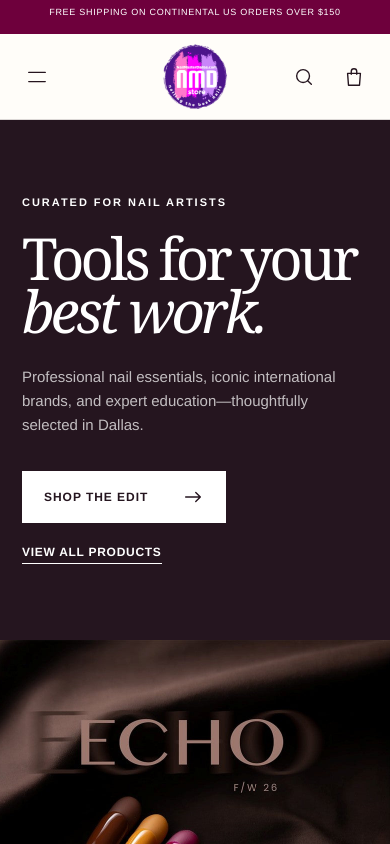
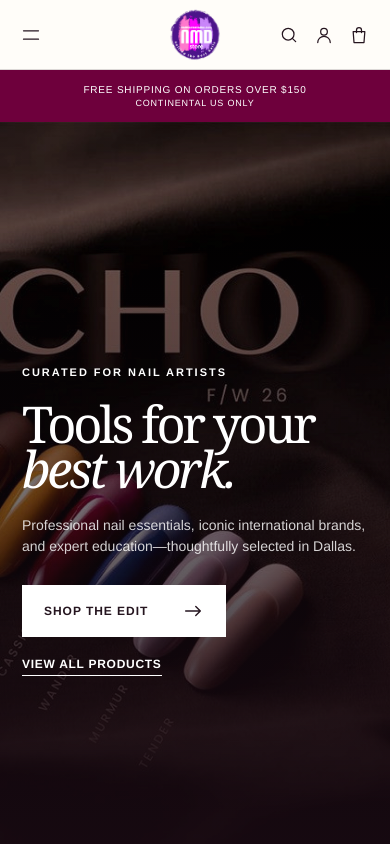
Before and after one commit to Go-Execution/nail-master-dallas, a Next.js app: page / in a window 390 px wide. Shown: the top 844 px of the page. Built offline with nearby package versions, Linux system fonts and the light colour scheme.

Commit message:
Match Young Nails mobile responsive behavior

```diff
--- a/src/app/globals.css
+++ b/src/app/globals.css
@@ -22,6 +22,7 @@ svg { width: 22px; height: 22px; fill: none; stroke: currentColor; stroke-lineca
 
 .announcement { min-height: 34px; padding: 7px 3.2vw; display: flex; justify-content: center; position: relative; gap: 16px; color: white; background: var(--wine); font-size: 11px; letter-spacing: .08em; text-transform: uppercase; }
 .announcement p { margin: 0; }
+.announcement p span::before { content: " · "; }
 .announcement a { position: absolute; right: 3.2vw; border-bottom: 1px solid rgba(255,255,255,.55); }
 .site-header { height: 112px; padding: 0 3.2vw; display: flex; align-items: center; border-bottom: 1px solid var(--line); background: rgba(255,253,249,.97); position: sticky; top: 0; z-index: 40; transition: height .4s cubic-bezier(.2,.7,.2,1), box-shadow .4s ease, background .4s ease; animation: header-in .65s both; }
 .site-header.is-scrolled { height: 82px; box-shadow: 0 10px 35px rgba(37,21,31,.08); background: rgba(255,253,249,.94); backdrop-filter: blur(14px); }
@@ -190,10 +191,11 @@ footer { padding: 74px 4vw 25px; color: white; background: var(--ink); }
 @media (max-width: 1050px) {
   .desktop-nav { display: none; }
   .mobile-only { display: grid; }
-  .site-header { height: 86px; display: flex; justify-content: space-between; }
-  .brand img { width: 70px; height: 70px; }
+  .site-header { height: 76px; display: flex; justify-content: space-between; }
+  .site-header.is-scrolled { height: 68px; }
+  .brand img { width: 58px; height: 58px; }
+  .site-header.is-scrolled .brand img { width: 52px; height: 52px; }
   .header-actions { position: static; }
-  .desktop-only { display: none; }
   .hero { grid-template-columns: 1fr; }
   .hero-copy { min-height: 590px; }
   .hero-visual { min-height: 560px; }
@@ -205,23 +207,34 @@ footer { padding: 74px 4vw 25px; color: white; background: var(--ink); }
 }
 
 @media (max-width: 700px) {
-  .announcement { justify-content: center; text-align: center; font-size: 9px; }
+  .announcement { min-height: 52px; padding: 9px 18px 8px; align-items: center; justify-content: center; text-align: center; font-size: 10px; line-height: 1.2; }
+  .announcement p span { display: block; margin-top: 2px; font-size: 9px; }
+  .announcement p span::before { content: ""; }
   .announcement a { display: none; }
-  .site-header { padding: 0 18px; }
-  .hero-copy { min-height: 520px; padding: 66px 22px; }
-  .hero h1 { font-size: 58px; }
-  .hero-intro { margin: 28px 0 34px; font-size: 15px; }
-  .button-row { align-items: flex-start; flex-direction: column; gap: 22px; }
-  .hero-visual { min-height: 390px; }
-  .hero-visual img { object-position: 55% center; }
-  .section { padding: 84px 18px; }
+  .site-header { height: 70px; padding: 0 14px; }
+  .site-header.is-scrolled { height: 64px; }
+  .site-header .icon-button { width: 34px; height: 34px; }
+  .site-header .icon-button svg { width: 20px; height: 20px; }
+  .header-actions { gap: 1px; }
+  .brand img { width: 54px; height: 54px; }
+  .site-header.is-scrolled .brand img { width: 48px; height: 48px; }
+  .hero { min-height: 620px; height: calc(100svh - 122px); max-height: 760px; display: block; position: relative; isolation: isolate; overflow: hidden; }
+  .hero::after { content: ""; position: absolute; inset: 0; z-index: 1; background: linear-gradient(180deg, rgba(24,10,18,.04) 14%, rgba(24,10,18,.38) 52%, rgba(24,10,18,.92) 100%); pointer-events: none; }
+  .hero-copy { min-height: 100%; height: 100%; padding: 108px 22px 32px; position: relative; z-index: 2; justify-content: center; }
+  .hero h1 { font-size: clamp(48px, 13vw, 58px); line-height: .88; }
+  .hero-intro { max-width: 370px; margin: 24px 0 28px; color: rgba(255,255,255,.82); font-size: 14px; line-height: 1.5; }
+  .button-row { width: 100%; align-items: flex-start; flex-direction: row; flex-wrap: wrap; gap: 20px; }
+  .hero-visual { min-height: 0; position: absolute; inset: 0; z-index: 0; }
+  .hero-visual img { object-position: 59% center; filter: brightness(.68); }
+  .hero-tag { display: none; }
+  .section { padding: 76px 18px; }
   .section-heading { align-items: flex-start; flex-direction: column; margin-bottom: 36px; }
-  .section-heading h2 { font-size: 48px; }
+  .section-heading h2 { font-size: clamp(43px, 12vw, 54px); line-height: .94; }
   .section-heading > p, .category-heading-side > p { font-size: 14px; }
   .category-heading-side { width: 100%; align-items: flex-end; justify-content: space-between; gap: 18px; }
   .slider-controls button { width: 42px; height: 42px; }
   .category-grid { margin-right: -18px; padding-right: 18px; }
-  .category-card { flex-basis: 79vw; min-width: 79vw; height: 455px; }
+  .category-card { flex-basis: 82vw; min-width: 82vw; height: 445px; }
   .product-section { padding-left: 0; padding-right: 0; }
   .product-section .section-heading { padding: 0 18px; }
   .product-grid { grid-template-columns: repeat(2, 1fr); gap: 24px 7px; }
@@ -229,19 +242,24 @@ footer { padding: 74px 4vw 25px; color: white; background: var(--ink); }
   .product-card__image img { padding: 16px; }
   .product-card__meta { padding: 12px 10px; flex-direction: column; gap: 8px; }
   .quick-view { display: none; }
-  .equipment-story__image { min-height: 470px; }
-  .equipment-story__copy { padding: 72px 22px 80px; }
-  .equipment-story h2 { font-size: 52px; }
+  .equipment-story__image { min-height: 420px; }
+  .equipment-story__copy { padding: 64px 22px 72px; }
+  .equipment-story h2 { font-size: 50px; }
   .brands { padding: 80px 18px; }
   .brand-list { column-gap: 28px; }
-  .academy { min-height: 720px; padding: 70px 22px; grid-template-columns: 1fr; }
+  .academy { min-height: 640px; padding: 68px 22px; grid-template-columns: 1fr; }
   .academy-mark { display: none; }
-  .academy h2 { font-size: 58px; }
+  .academy h2 { font-size: 54px; }
   .service-strip { grid-template-columns: 1fr; padding: 0 22px; }
   .service-strip > div { padding: 24px 0; border-right: 0; border-bottom: 1px solid rgba(37,21,31,.22); }
   footer { padding: 62px 22px 24px; }
-  .footer-main { grid-template-columns: 1fr 1fr; gap: 50px 24px; }
+  .footer-main { grid-template-columns: 1fr 1fr; gap: 48px 24px; }
   .footer-brand, .footer-newsletter { grid-column: 1 / -1; }
+  .footer-newsletter { order: -2; }
+  .footer-brand { order: 2; padding-top: 12px; border-top: 1px solid rgba(255,255,255,.16); }
+  .drawer { width: 100vw; padding: 24px; }
+  .drawer nav { margin-top: 48px; }
+  .drawer nav a { padding: 16px 0; font-family: Georgia, "Times New Roman", serif; font-size: 34px; }
   .footer-bottom { flex-direction: column; }
   .search-panel { padding: 80px 22px 50px; }
   .search-panel input { font-size: 28px; }
--- a/src/app/page.tsx
+++ b/src/app/page.tsx
@@ -231,11 +231,6 @@ export default function Home() {
   return (
     <main>
       <a className="skip-link" href="#content">Skip to content</a>
-      <div className="announcement">
-        <p>Free shipping on continental US orders over $150</p>
-        <a href={`${store}/collections/all`}>Explore what&apos;s new <span>↗</span></a>
-      </div>
-
       <header className={`site-header ${scrolled ? "is-scrolled" : ""}`}>
         <button className="icon-button mobile-only" aria-label="Open menu" onClick={() => setMenuOpen(true)}>
           <Icon name="menu" />
@@ -252,10 +247,15 @@ export default function Home() {
         </a>
         <div className="header-actions">
           <button className="icon-button" aria-label="Search" onClick={() => setSearchOpen(true)}><Icon name="search" /></button>
-          <a className="icon-button desktop-only" aria-label="Account" href={`${store}/account`}><Icon name="user" /></a>
+          <a className="icon-button" aria-label="Account" href={`${store}/account`}><Icon name="user" /></a>
           <a className="icon-button" aria-label="Shopping bag" href={`${store}/cart`}><Icon name="bag" /></a>
         </div>
       </header>
+
+      <div className="announcement">
+        <p>Free shipping on orders over $150 <span>Continental US only</span></p>
+        <a href={`${store}/collections/all`}>Explore what&apos;s new <span>↗</span></a>
+      </div>
 
       <section className="hero" id="content">
         <div className="hero-copy hero-enter">
```
